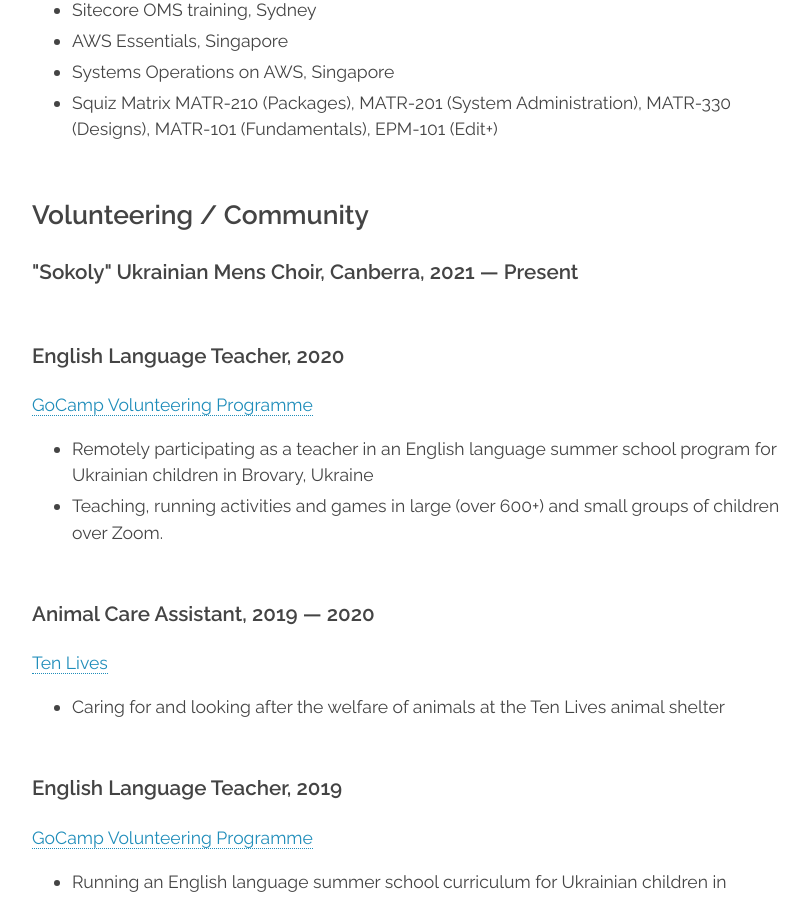
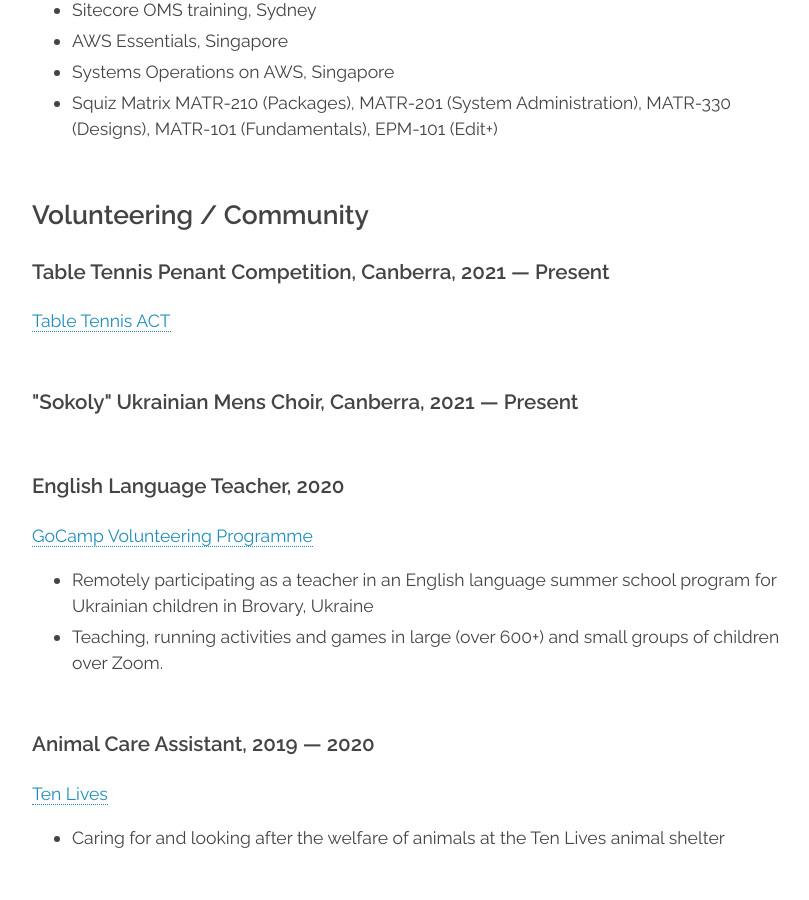
Before and after one commit to DrDrij/drdrij.github.io, a Jekyll site: the page built from pages/cv.html, in a window 1280 px wide and 900 px high, scrolled down 7867 px. Shown: the whole window, without its empty margins (233-1042 px from the left). Built offline with Jekyll 4.4.1, drawn with Linux system fonts in a browser that asks for light colours; some web fonts are replaced.

Commit message:
Update volunteer section

```diff
--- a/pages/cv.html
+++ b/pages/cv.html
@@ -377,6 +377,14 @@
 
 <div class="task">
 
+    <h3>Table Tennis Penant Competition, Canberra, 2021 — Present</h3>
+
+    <p><a href="https://www.tabletennisact.org.au/home/">Table Tennis ACT</a></p>
+
+</div>
+
+<div class="task">
+
         <h3>"Sokoly" Ukrainian Mens Choir, Canberra, 2021 — Present</h3>
 
 </div>
```
